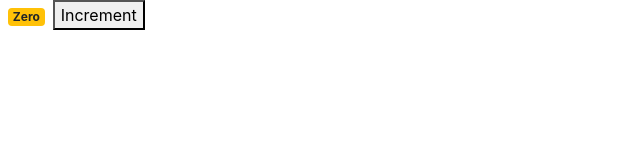
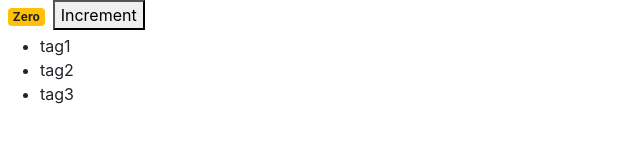
Before and after one commit to cptroykeith/counter-app, a React (Create React App) app in the folder counter-app/: page / in a window 1280 px wide. Shown: the top 160 px of the page, without its empty margins (0-640 px from the left). Built offline with nearby package versions, Linux system fonts and the light colour scheme.

Commit message:
rendering lists

```diff
--- a/counter-app/src/components/counter.jsx
+++ b/counter-app/src/components/counter.jsx
@@ -1,7 +1,8 @@
 import React, { Component } from 'react';
 class Counter extends Component {
     state = {
-        count: 0
+        count: 0,
+        tags: ["tag1", "tag2", "tag3"]
     };
     render() {
 
@@ -9,6 +10,7 @@
             <div>
                 <span className={this.getBadgeClasses()}>{this.formatCount()}</span>
                 <button classsName="btn btn-secondary btn-sm">Increment</button>
+                <ul>{this.state.tags.map(tag => <li key={tag}>{tag}</li>)}</ul>
             </div>
         );
     }
```
